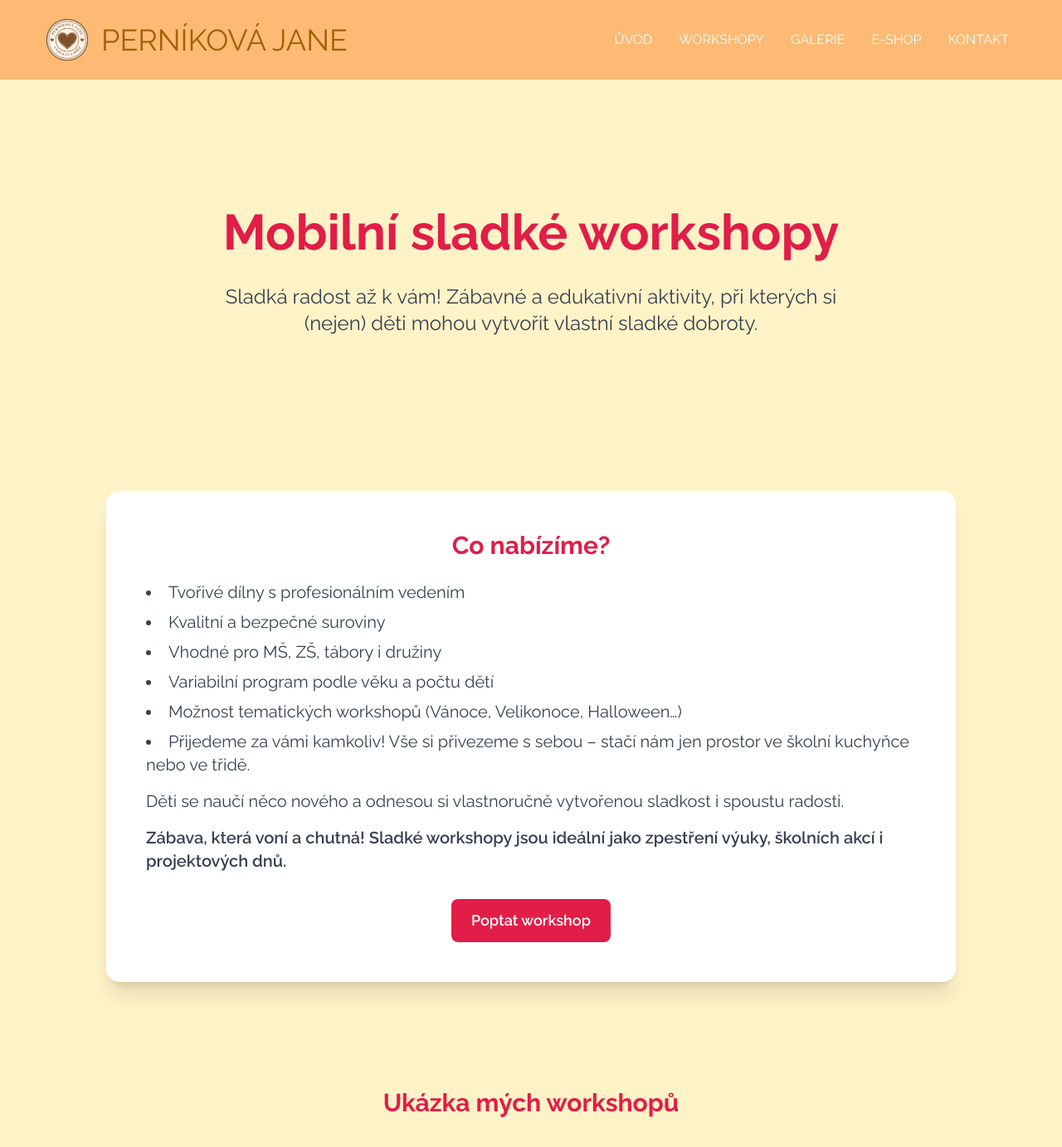
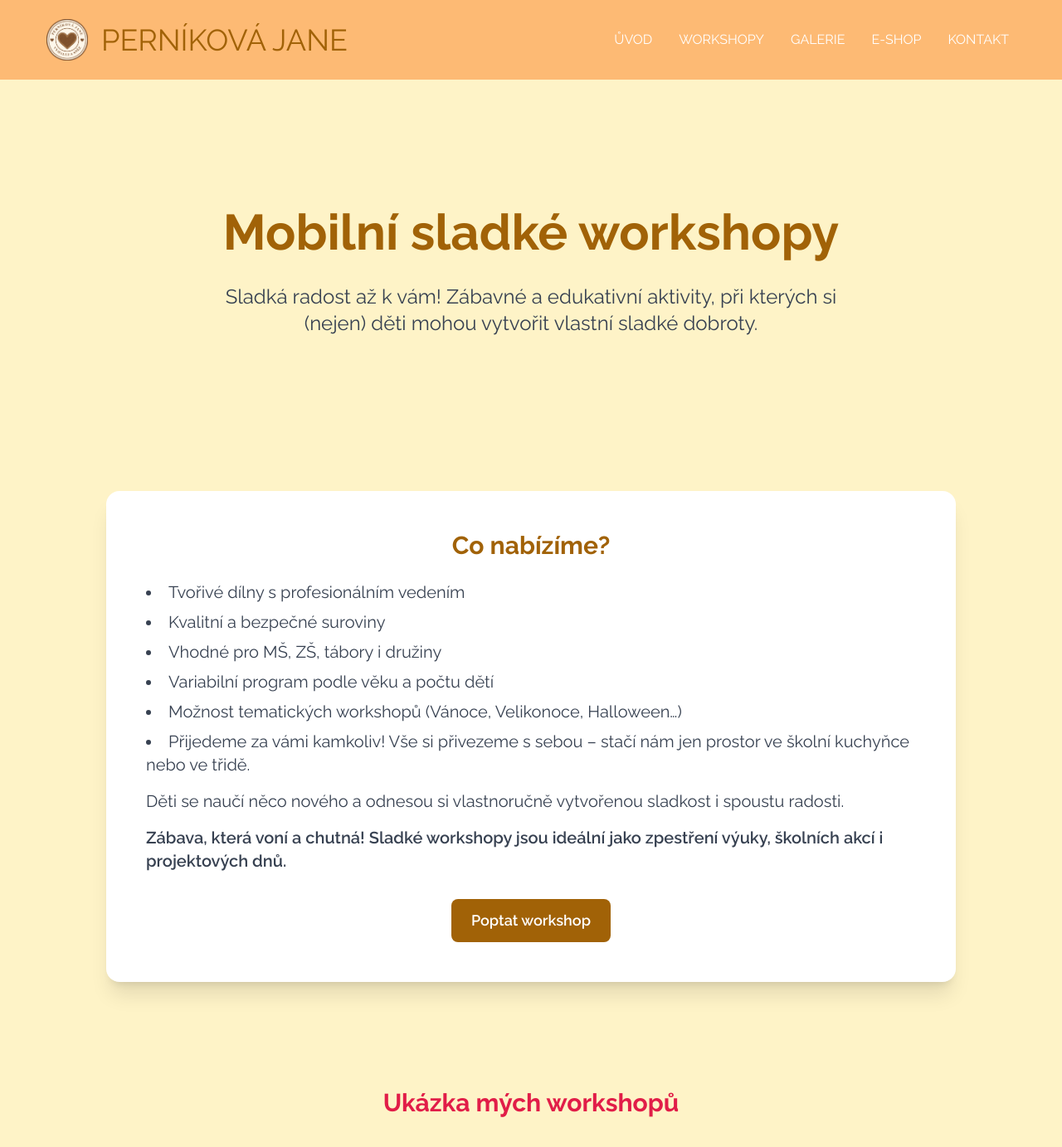
Before and after one commit to WandererOndra/PernikovaJane, a Next.js app: page /Extra in a window 1280 px wide. Shown: the top 1383 px of the page at 83% size. Built offline with nearby package versions, Linux system fonts and the light colour scheme.

Commit message:
Update page.jsx
rose changed to yellow

```diff
--- a/src/app/Extra/page.jsx
+++ b/src/app/Extra/page.jsx
@@ -11,7 +11,7 @@ export default function Extra() {
       {/* Hero Section */}
       <section className="min-h-[50vh] flex items-center justify-center">
         <div className="max-w-7xl mx-auto text-center">
-          <h1 className="text-4xl sm:text-5xl md:text-6xl font-bold text-rose-600 mb-8 animate-fade-in">
+          <h1 className="text-4xl sm:text-5xl md:text-6xl font-bold text-yellow-700 mb-8 animate-fade-in">
             Mobilní sladké workshopy
           </h1>
           <p className="text-xl sm:text-2xl text-gray-700 max-w-3xl mx-auto">
@@ -24,7 +24,7 @@ export default function Extra() {
       {/* Content Section */}
       <section className="py-16 flex items-center justify-center">
         <div className="max-w-5xl mx-auto bg-white rounded-2xl shadow-xl p-6 sm:p-8 md:p-12 md:mx-8 lg:mx-16">
-          <h2 className="text-2xl sm:text-3xl font-bold text-rose-600 mb-6 text-center">
+          <h2 className="text-2xl sm:text-3xl font-bold text-yellow-700 mb-6 text-center">
             Co nabízíme?
           </h2>
           <div className="text-gray-700 text-lg sm:text-xl leading-relaxed space-y-4 mb-8">
@@ -53,7 +53,7 @@ export default function Extra() {
           <div className="text-center">
             <Link
               href="/Contact"
-              className="inline-block bg-rose-600 text-white px-6 py-3 rounded-lg text-lg font-semibold hover:bg-rose-500 transition-colors duration-300"
+              className="inline-block bg-yellow-700 text-white px-6 py-3 rounded-lg text-lg font-semibold hover:bg-rose-500 transition-colors duration-300"
               aria-label="Kontaktujte nás pro více informací o workshopech"
             >
               Poptat workshop
```
